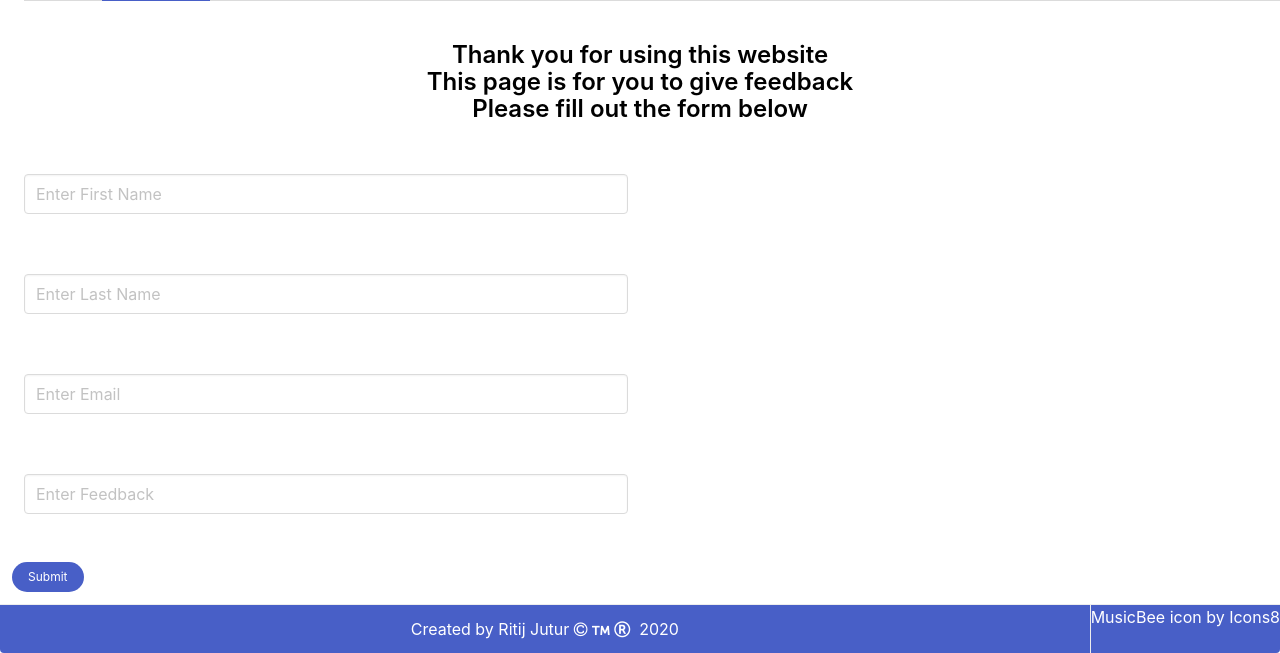
After one commit to masterspin/BeeHelper, a Django app: page /feedback/ in a window 1280 px wide. The commit adds this page. Shown: the part 369-1022 px from the top of the page. Run offline with Django 3.2, Linux system fonts and the light colour scheme.

Commit message:
Added a feedback page and a navbar

```diff
--- a/word_checker/word/admin.py
+++ b/word_checker/word/admin.py
@@ -1,9 +1,10 @@
 from django.contrib import admin
-from .models import Word, Usage
+from .models import Word, Usage, userFeedback
 
 from import_export.admin import ImportExportModelAdmin
 
 admin.site.register(Word)
 admin.site.register(Usage)
+admin.site.register(userFeedback)
 # class WordAdmin(ImportExportModelAdmin):
 # 	list_display = ('name')
--- a/word_checker/word/forms.py
+++ b/word_checker/word/forms.py
@@ -1,5 +1,5 @@
 from django.forms import ModelForm, TextInput
-from .models import Word, Usage
+from .models import Word, Usage, userFeedback
 
 class WordForm(ModelForm):
 	class Meta:
@@ -7,7 +7,18 @@ class WordForm(ModelForm):
 		fields = ['name']
 		widgets = {'name':TextInput(attrs={'class':'input','placeholder' : 'Enter Word'})}
 
-# class UsageForm(ModelForm):
-# 	class Meta:
-# 		model = Usage
-# 		fields = ['uploadCount']
+class FeedbackForm(ModelForm):
+	class Meta:
+		model = userFeedback
+		fields = ('firstName','lastName','email','comment')
+		widgets = {'firstName':TextInput(attrs={'class':'input','placeholder' : 'Enter First Name'}),
+					'lastName':TextInput(attrs={'class':'input','placeholder' : 'Enter Last Name'}),
+					'email':TextInput(attrs={'class':'input','placeholder' : 'Enter Email'}),
+					'comment':TextInput(attrs={'class':'input','placeholder' : 'Enter Feedback'}),
+
+
+
+
+
+
+		}
--- a/word_checker/word/models.py
+++ b/word_checker/word/models.py
@@ -20,8 +20,23 @@ class Word(models.Model):
 	class Meta:
 		verbose_name_plural = 'words'
 
+
 class Usage(models.Model):
 	uploadCount = models.IntegerField()
 
 	def __str__(self):
 		return str(self.uploadCount)
+
+
+class userFeedback(models.Model):
+	firstName = models.CharField(max_length=100, blank=True)
+	lastName = models.CharField(max_length=100, blank=True)
+	email = models.EmailField(max_length=254, blank=True)
+	comment = models.TextField(default='')
+	date = models.DateTimeField(default = datetime.datetime.now)
+
+	def __str__(self):
+		return str(self.comment)
+
+	class Meta:
+		verbose_name_plural = 'feedback'
--- /dev/null
+++ b/word_checker/word/templates/word/feedback.html
@@ -0,0 +1,66 @@
+<!DOCTYPE html>
+<html lang="en">
+
+<head>
+    <meta charset="UTF-8">
+    <meta name="viewport" content="width=device-width, initial-scale=1.0">
+    <meta http-equiv="X-UA-Compatible" content="ie=edge">
+    <title>BeeHelper</title>
+    {% load static %}
+    <link rel="stylesheet" href="https://stackpath.bootstrapcdn.com/font-awesome/4.7.0/css/font-awesome.min.css">
+    <link rel="stylesheet" href="https://cdnjs.cloudflare.com/ajax/libs/bulma/0.9.0/css/bulma.min.css" />
+    <link rel="icon" href="https://img.icons8.com/color/48/000000/musicbee.png"/>
+</head>
+
+<body>
+    <section>
+        <div class="block">
+                <nav class="navbar is-link">
+                    <div class="container">
+                        <h2 class="title is-2 pb-4 pt-1 is-family-monospace" style="color: white;">
+                            BeeHelper
+                            <a href="https://icons8.com/icon/79908/musicbee">
+                            <img src="https://img.icons8.com/color/48/000000/musicbee.png"/>
+                            </a>
+                        </h2>
+
+                    </div>
+                </nav>
+                <div class="tabs pl-5">
+                  <ul>
+                    <li><b><a href="/home" style="color: grey">Home</a></li></b>
+                    <li class="is-active"><b><a href="#">Feedback</a></li></b>
+                  </ul>
+                </div>
+            </div>
+    </section>
+    <br>
+    <section>
+        <div class="column">
+            <h2 class="title is-4 pb-4 pt-1" style="color: black;">
+                <center>Thank you for using this website<br>This page is for you to give feedback<br>Please fill out the form below</center>
+            </h2>
+            <form action = "{% url 'feedback' %}"method="post">
+                {% csrf_token %}
+                {% for field in form %}
+                <div class="field column is-half">
+                    <label for="{{ field.id_for_label }}"></label>
+                    <center>{{ field }}</center>
+                </div>
+                <br>
+                {% endfor %}
+                <button class="button is-small is-link is-rounded" type="submit">Submit</button>
+            </form>
+        </div>
+        <center><h1 class = "title is-4 has-text-success has-background-primary"><b>{{ submitted }}</b></h1></center>
+
+
+    </section>
+</body>
+<footer class="card-footer has-background-link">
+    <p class = " card-footer-item has-text-white">
+        <span class="has-text-white">Created by Ritij Jutur <i class="fa fa-copyright" aria-hidden="true"></i> <i class="fa fa-trademark" aria-hidden="true"></i> <i class="fa fa-registered" aria-hidden="true"></i>&nbsp;&nbsp;2020</span>
+    </p>
+    <a style = "color:white" href="https://icons8.com/icon/79908/musicbee">MusicBee icon by Icons8</a>
+</footer>
+</html>
--- a/word_checker/word/views.py
+++ b/word_checker/word/views.py
@@ -1,11 +1,11 @@
 from django.shortcuts import render
 import requests
 from .models import Word,Usage
-from .forms import WordForm
+from .forms import WordForm, FeedbackForm
 from django.core.files.storage import FileSystemStorage
 import glob, os, os.path
 import csv
-from django.http import HttpResponse
+from django.http import HttpResponse, HttpResponseRedirect
 from datetime import datetime,timedelta
 from django.utils import timezone
 
@@ -92,7 +92,7 @@ def index(request):
 				for i in range(len(r[0]['def'][0]['sseq'])):
 					if 'dt' in r[0]['def'][0]['sseq'][i][0][1]:
 						if 'uns' in r[0]['def'][0]['sseq'][i][0][1]['dt'][0]:
-							definition += r[0]['def'][0]['sseq'][i][0][1]['dt'][0][1][0][0][1]
+							definition += r[0]['def'][0]['sseq'][i][0][1]['dt'][0][1][0][0][1]+"++"
 						else:
 							definition += (r[0]['def'][0]['sseq'][i][0][1]['dt'][0][1]+"++")
 		# print(definition)
@@ -542,3 +542,25 @@ def download(request):
 # 	loading = "processing"
 # 	ctxt = {'uploaded':uploaded,'loading':loading}
 # 	return render(request, 'word/word.html',ctxt)
+
+
+
+
+
+
+def feedback(request):
+	submitted = ""
+
+	if request.method=='POST':
+		form = FeedbackForm(request.POST)
+
+		if form.is_valid():
+			form.save()
+			form = FeedbackForm()
+			submitted = "Successfully Submitted"
+
+	else:
+		form=FeedbackForm()
+
+	context={'form':form, 'submitted':submitted}
+	return render(request,"word/feedback.html",context)
--- a/word_checker/word_checker/urls.py
+++ b/word_checker/word_checker/urls.py
@@ -23,6 +23,8 @@ from word import views
 urlpatterns = [
     path('admin/', admin.site.urls),
     path('', include('word.urls')),
+    path('home/', include('word.urls')),
+    path('feedback/', views.feedback,name='feedback'),
     path('download/', views.download,name='download'),
 ]
 
```
Also changed, not shown: word_checker/word/templates/word/word.html (+34 -18 lines), word_checker/db.sqlite3, word_checker/word/migrations/0012_userfeedback.py (added), word_checker/word/migrations/0013_auto_20200623_1835.py (added), word_checker/word/migrations/0014_auto_20200623_1948.py (added), word_checker/word/migrations/0015_userfeedback_date.py (added), word_checker/word/static/image/exampleList.png (added).
